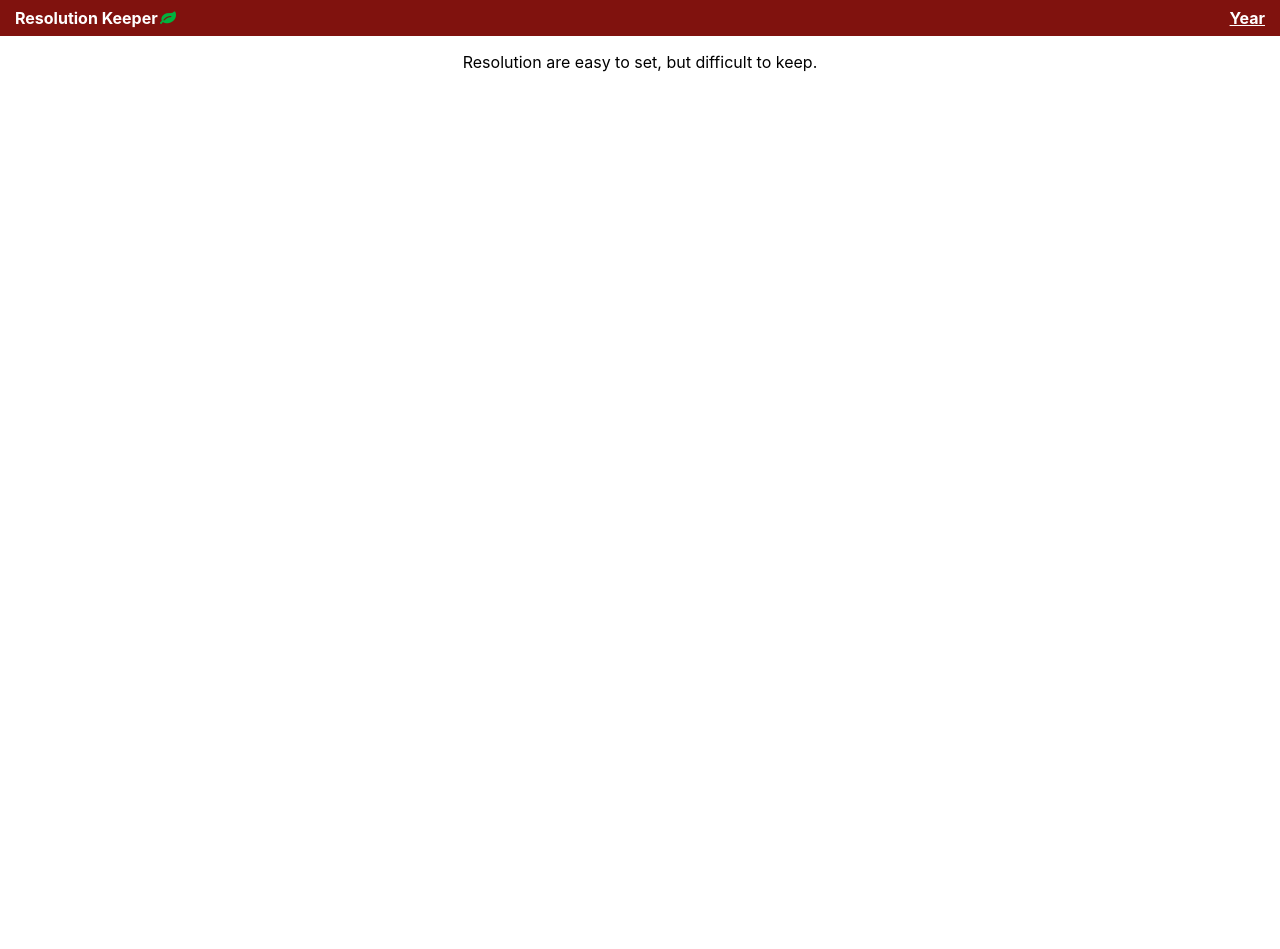
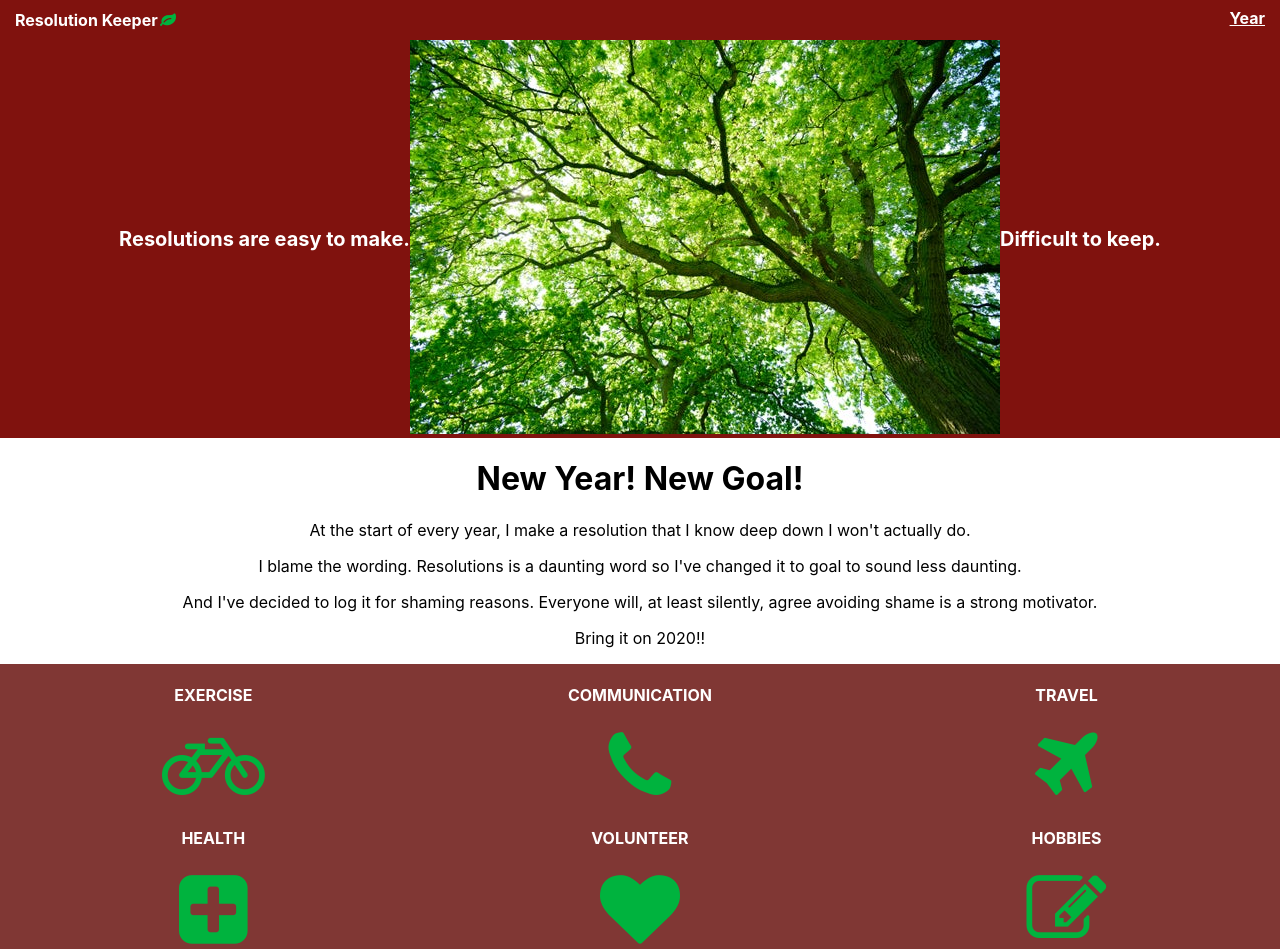
Before and after one commit to jillichrome/Resolution-Blog, a React (Create React App) app: page / in a window 1280 px wide. Before the commit the page ends 800 px from the top, so only its background shows below. Built offline with nearby package versions, Linux system fonts and the light colour scheme.

Commit message:
Add content to home page

```diff
--- a/src/App.css
+++ b/src/App.css
@@ -1,10 +1,52 @@
-.App {
+.header {
+  display: flex;
+  flex-direction: row;
+  justify-content: center;
+  align-items: center;
+  background-color: #80120E;
+}
+.header img p {
+  border-radius: 8px;
+}
+.header p {
+  align-self: self-start;
+  font-size: 20px;
+  font-weight: bold;
+  color: #ffffff;
+}
+.header span {
+  display: inline;
+  text-align: center;
+  height:auto;
+}
+.home {
+  margin-top: 1%;
+  text-align: center;
+  justify-content: center;
+}
+.home h1 {
+  font-weight: bold;
+}
+.column {
+  float: left;
+  width: 33.33%;
+  background-color: #803734;
   text-align: center;
 }
-
-.header {
-  align-items: center;
-  justify-content: center;
-  font-size: 16px;
-  color: black;
+.column h4 {
+  color: #ffffff;
 }
+.column i {
+  font-size: 5em;
+  color: #00B33E;
+}
+row:after {
+  content: "";
+  display: table;
+  clear: both;
+}
+@media screen and (max-width:600px) {
+  .column {
+    width: 100%;
+  }
+}
--- a/src/App.js
+++ b/src/App.js
@@ -1,4 +1,5 @@
 import React from 'react';
+import './tree.jpg';
 import './App.css';
 import NavBar from './components/navbar';
 
@@ -7,7 +8,30 @@ function App() {
     <div className="App">
       <NavBar />
       <div className='header'>
-        <p>Resolution are easy to set, but difficult to keep.</p>
+        <span><p>Resolutions are easy to make.</p></span>
+        <span><img src={require('./tree.jpg')} alt=''/></span>
+        <span><p>Difficult to keep.</p></span>
+      </div>
+      <div className='home'>
+        <h1>New Year! New Goal!</h1>
+        <p>At the start of every year, I make a resolution that I know deep down I won't actually do.</p>
+        <p>I blame the wording. Resolutions is a daunting word so I've changed it to goal to sound less daunting.</p>
+        <p>And I've decided to log it for shaming reasons. Everyone will, at least silently, agree avoiding shame is a strong motivator.</p>
+        <p>Bring it on 2020!!</p>
+      </div>
+      <div className='row'>
+        <div className='column'>
+          <h4>EXERCISE</h4><i class='fa fa-bicycle'></i>
+          <h4>HEALTH</h4><i class='fa fa-plus-square'></i>
+        </div>
+        <div className='column'>
+          <h4>COMMUNICATION</h4><i class='fa fa-phone'></i>
+          <h4>VOLUNTEER</h4><i class='fa fa-heart'></i>
+        </div>
+        <div className='column'>
+          <h4>TRAVEL</h4><i class='fa fa-plane'></i>
+          <h4>HOBBIES</h4><i class='fa fa-edit'></i>
+        </div>
       </div>
     </div>
   );
--- a/src/components/navbar.css
+++ b/src/components/navbar.css
@@ -7,7 +7,7 @@
 }
 #nav #title {
   display: block;
-  padding: 8px 15px;
+  padding: 10px 15px;
   float: left;
   font-weight: bold;
   color: #ffffff;
```
Also changed, not shown: public/manifest.json, src/tree.jpg (added), 1 other file (tests, documents, lock files or other folders).
